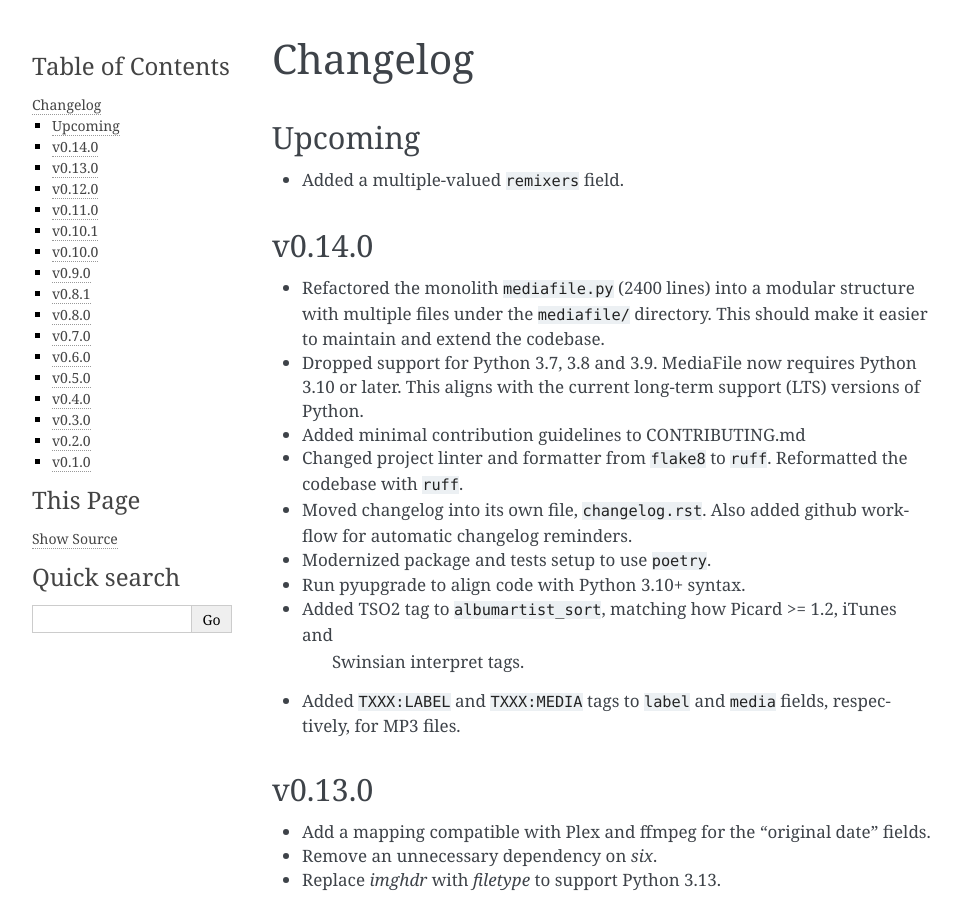
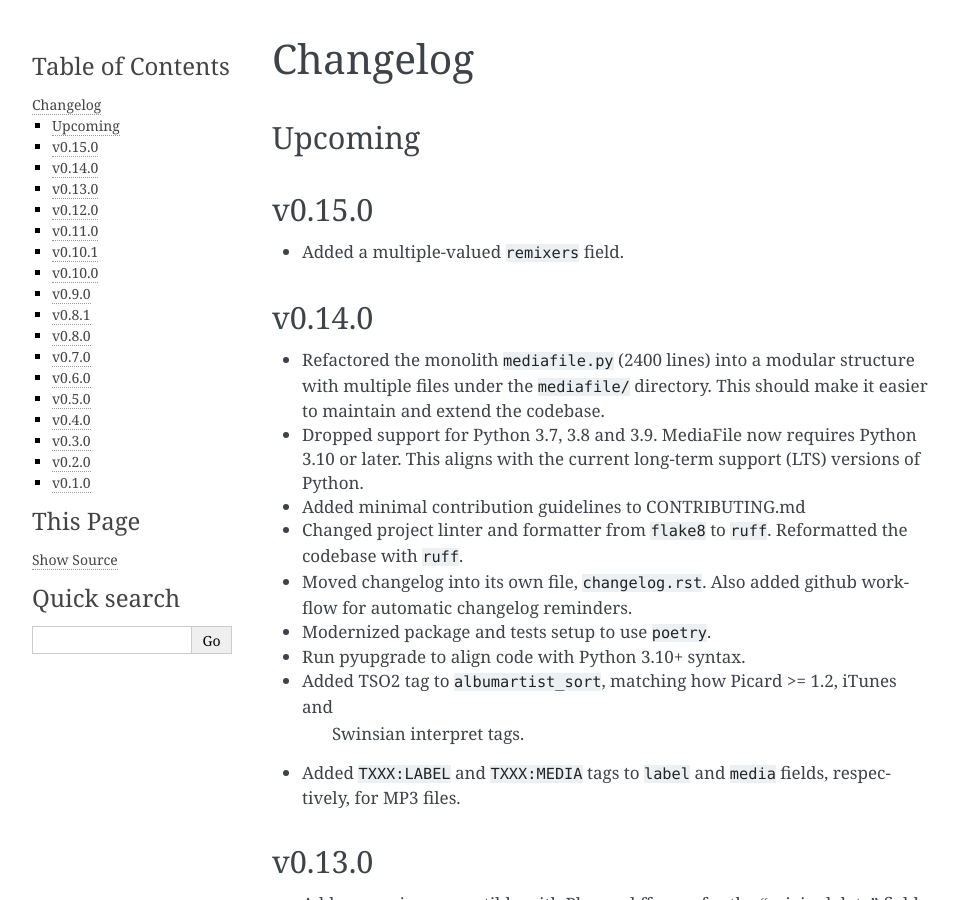
Before and after one commit to beetbox/mediafile, a Sphinx documentation site: the page built from docs/changelog.rst, in a window 1280 px wide and 900 px high. Shown: the whole window, without its empty margins (148-1109 px from the left). Built offline with Sphinx 7.4.7, drawn with Linux system fonts in a browser that asks for light colours.

Commit message:
Update changelog

```diff
--- a/docs/changelog.rst
+++ b/docs/changelog.rst
@@ -3,6 +3,9 @@ Changelog
 
 Upcoming
 --------
+
+v0.15.0
+-------
 
 - Added a multiple-valued ``remixers`` field.
 
```
